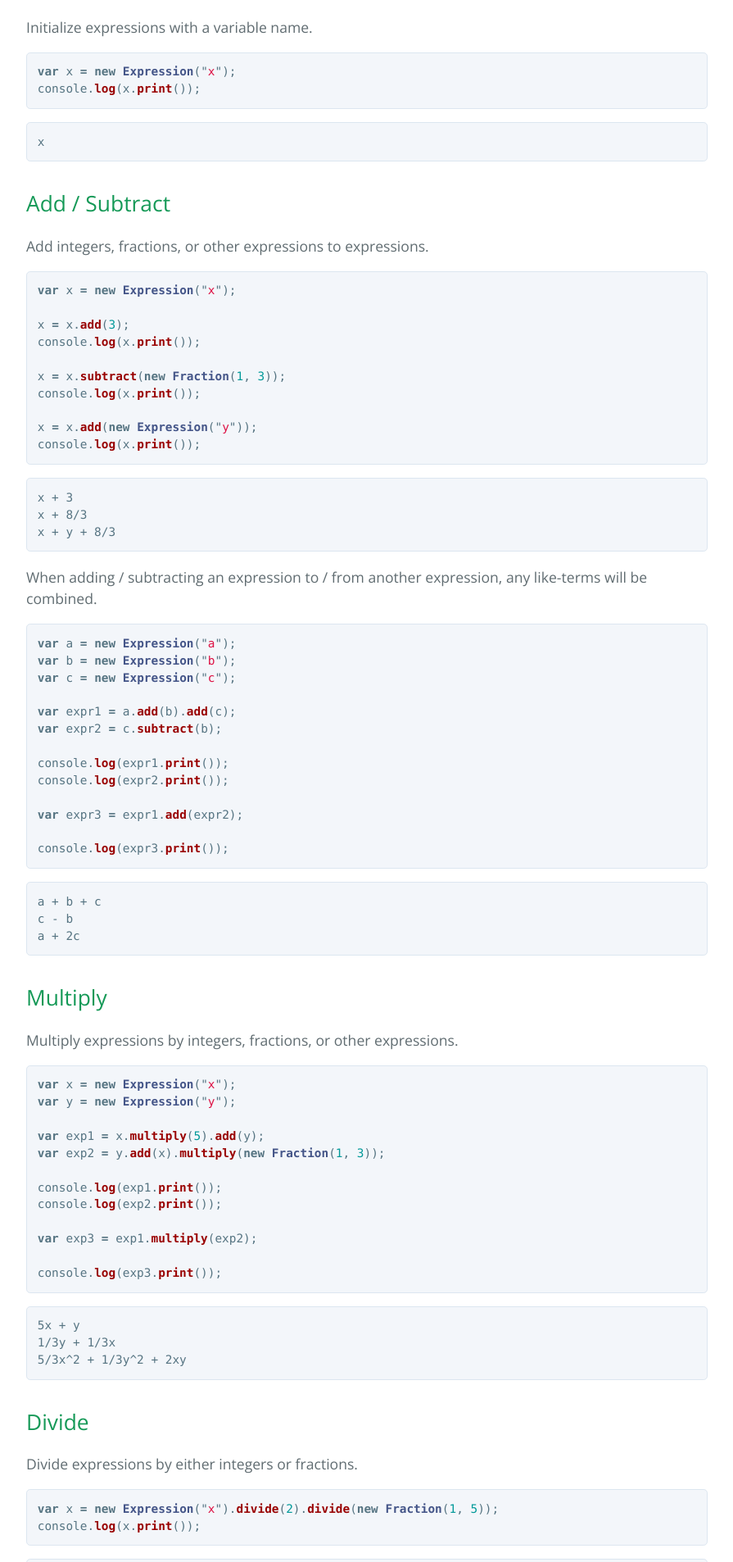
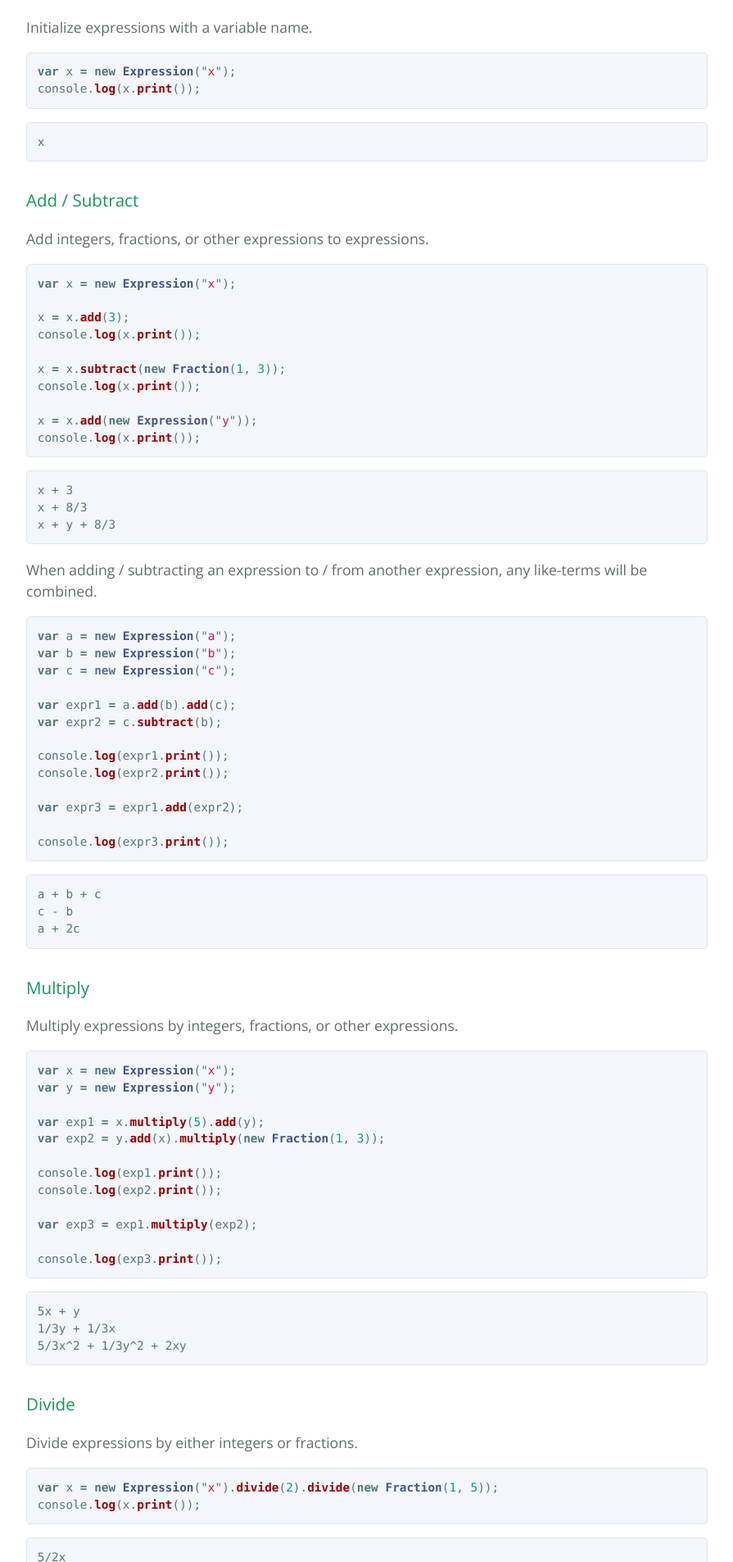
Before and after one commit to nicolewhite/algebra.js, a Jekyll site: the page built from index.md, in a window 1280 px wide. Shown: the part 2690-4596 px from the top of the page at 82% size, without its empty margins (192-1087 px from the left). Built offline with Jekyll 4.4.1, drawn with Linux system fonts in a browser that asks for light colours; nearby versions of some CDN libraries; Markdown is read by kramdown in place of the engine named in the settings.

Commit message:
Fix header hierarchy

````diff
--- a/index.md
+++ b/index.md
@@ -110,7 +110,7 @@ console.log(x.print());
 x
 ```
 
-## <a name="expressions-add-subtract"></a> Add / Subtract
+### <a name="expressions-add-subtract"></a> Add / Subtract
 
 Add integers, fractions, or other expressions to expressions.
 
@@ -157,7 +157,7 @@ c - b
 a + 2c
 ```
 
-## <a name="expressions-multiply"></a> Multiply
+### <a name="expressions-multiply"></a> Multiply
 
 Multiply expressions by integers, fractions, or other expressions.
 
@@ -182,7 +182,7 @@ console.log(exp3.print());
 5/3x^2 + 1/3y^2 + 2xy
 ```
 
-## <a name="expressions-divide"></a> Divide
+### <a name="expressions-divide"></a> Divide
 
 Divide expressions by either integers or fractions.
 
````
